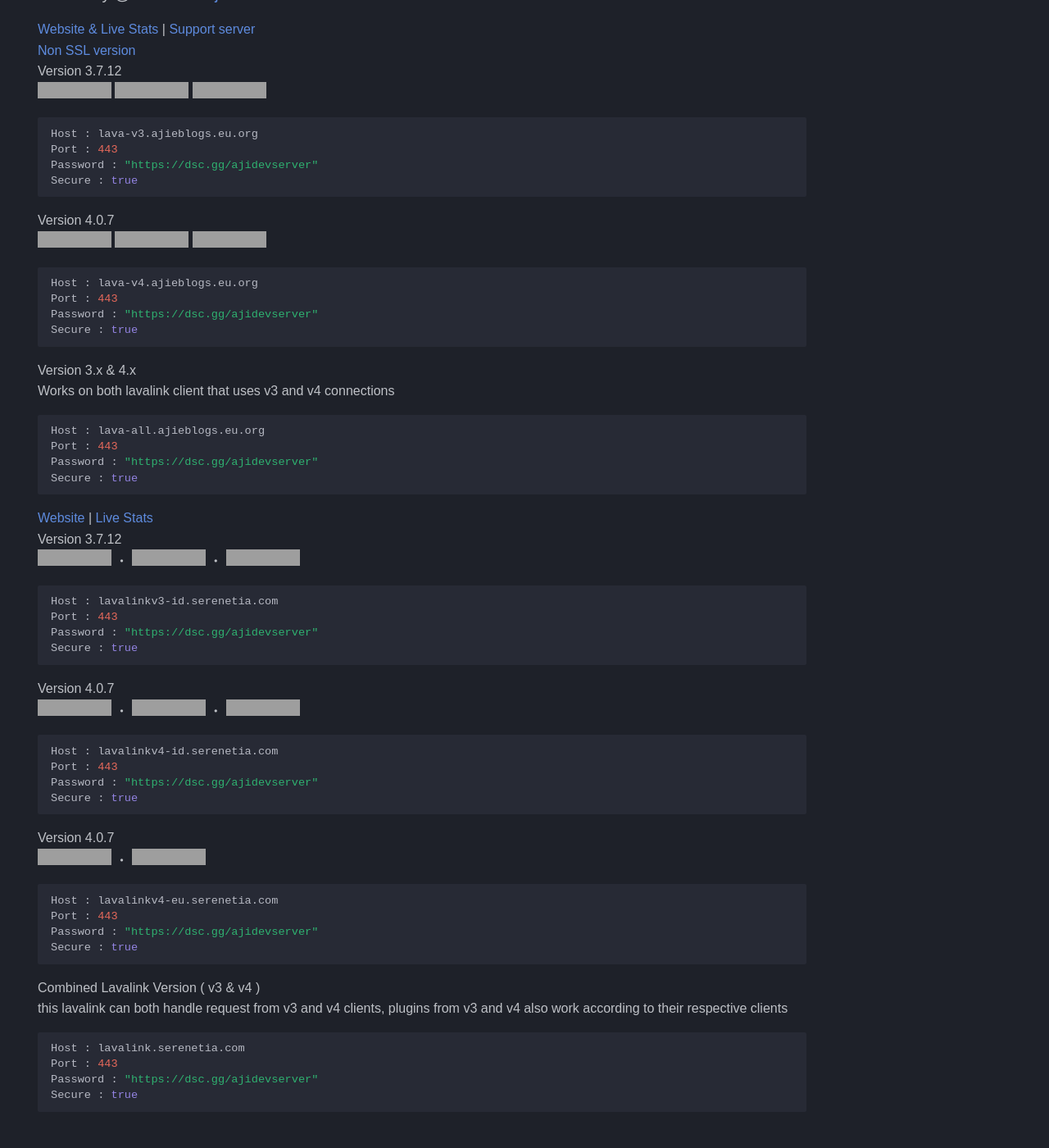
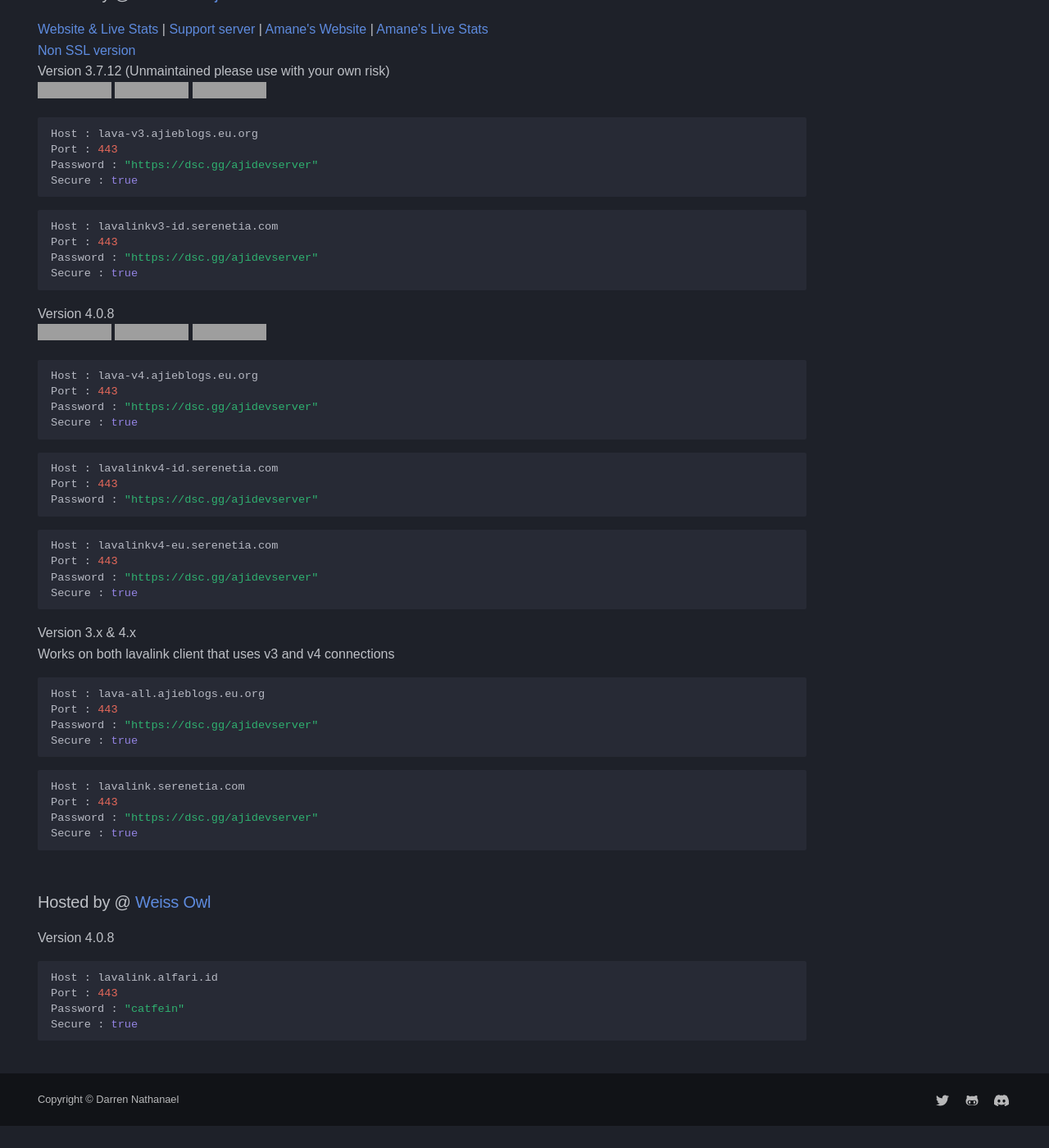
Before and after one commit to DarrenOfficial/lavalink-list, an MkDocs documentation site: the page built from docs/SSL/lavalink-with-ssl.md, in a window 1280 px wide and 1400 px high, scrolled down 386 px. Shown: the whole window at 82% size. Built offline with MkDocs 1.6.1 and Material for MkDocs 9.7.7, drawn with Linux system fonts in a browser that asks for light colours; some web fonts are replaced; comment, search, counter and statistics services are not loaded; a style sheet for code colours, icons or effects is not loaded; after the commit the page ends 1759 px from its top, so only the background shows below that; grey boxes are pictures that could not be loaded.

Commit message:
Update lavalink-with-ssl.md

````diff
--- a/docs/SSL/lavalink-with-ssl.md
+++ b/docs/SSL/lavalink-with-ssl.md
@@ -23,9 +23,9 @@ hide:
 <!-- PLEASE READ -->
 
 ### Hosted by @ [Amane](https://amane.my.id) & [AjieDev](https://github.com/AjieDev)
-[Website & Live Stats](https://free.lavalink.rf.gd/) | [Support server](https://dsc.gg/ajidevserver) <br />
+[Website & Live Stats](https://free.lavalink.rf.gd/) | [Support server](https://dsc.gg/ajidevserver) | [Amane's Website](https://lavalink-info.serenetia.com/) | [Amane's Live Stats](https://lavalink-stats.serenetia.com/)<br />
 [Non SSL version](https://lavalink.darrennathanael.com/NoSSL/lavalink-without-ssl/#hosted-by-amane-ajiedev) <br />
-Version 3.7.12 <br />
+Version 3.7.12 (Unmaintained please use with your own risk) <br />
 ![stat](https://ajieblogs.eu.org/lavalink/v3/badge/Status) ![up](https://ajieblogs.eu.org/lavalink/v3/badge/Uptime) ![playersv3](https://ajieblogs.eu.org/lavalink/v3/badge/Players)
 ```bash
 Host : lava-v3.ajieblogs.eu.org
@@ -33,10 +33,28 @@ Port : 443
 Password : "https://dsc.gg/ajidevserver"
 Secure : true
 ```
-Version 4.0.7 <br />
+```bash
+Host : lavalinkv3-id.serenetia.com
+Port : 443
+Password : "https://dsc.gg/ajidevserver"
+Secure : true
+```
+Version 4.0.8 <br />
 ![stat](https://ajieblogs.eu.org/lavalink/v4/badge/Status) ![up](https://ajieblogs.eu.org/lavalink/v4/badge/Uptime) ![playersv4](https://ajieblogs.eu.org/lavalink/v4/badge/Players)
 ```bash
 Host : lava-v4.ajieblogs.eu.org
+Port : 443
+Password : "https://dsc.gg/ajidevserver"
+Secure : true
+```
+```bash
+Host : lavalinkv4-id.serenetia.com
+Port : 443
+Password : "https://dsc.gg/ajidevserver"
+
+```
+```bash
+Host : lavalinkv4-eu.serenetia.com
 Port : 443
 Password : "https://dsc.gg/ajidevserver"
 Secure : true
@@ -49,33 +67,6 @@ Port : 443
 Password : "https://dsc.gg/ajidevserver"
 Secure : true
 ```
-[Website](https://lavalink-info.serenetia.com/) | [Live Stats](https://lavalink-stats.serenetia.com/)<br />
-Version 3.7.12 <br />
-![status](https://status.serenetia.com/api/badge/7/status?style=flat-square) ・ ![uptime](https://status.serenetia.com/api/badge/7/uptime?style=flat-square) ・ ![stat](https://lavalink-list-api.ajieblogs.eu.org/serenetia-v3/badge/Players) <br />
-```bash
-Host : lavalinkv3-id.serenetia.com
-Port : 443
-Password : "https://dsc.gg/ajidevserver"
-Secure : true
-```
-Version 4.0.7 <br />
-![status](https://status.serenetia.com/api/badge/8/status?style=flat-square) ・ ![uptime](https://status.serenetia.com/api/badge/8/uptime?style=flat-square) ・ ![stat](https://lavalink-list-api.ajieblogs.eu.org/serenetia-v4/badge/Players) <br />
-```bash
-Host : lavalinkv4-id.serenetia.com
-Port : 443
-Password : "https://dsc.gg/ajidevserver"
-Secure : true
-```
-Version 4.0.7 <br />
-![status](https://status.serenetia.com/api/badge/9/status?style=flat-square) ・ ![uptime](https://status.serenetia.com/api/badge/9/uptime?style=flat-square) <br />
-```bash
-Host : lavalinkv4-eu.serenetia.com
-Port : 443
-Password : "https://dsc.gg/ajidevserver"
-Secure : true
-```
-Combined Lavalink Version ( v3 & v4 ) <br />
-this lavalink can both handle request from v3 and v4 clients, plugins from v3 and v4 also work according to their respective clients
 ```bash
 Host : lavalink.serenetia.com
 Port : 443
````
